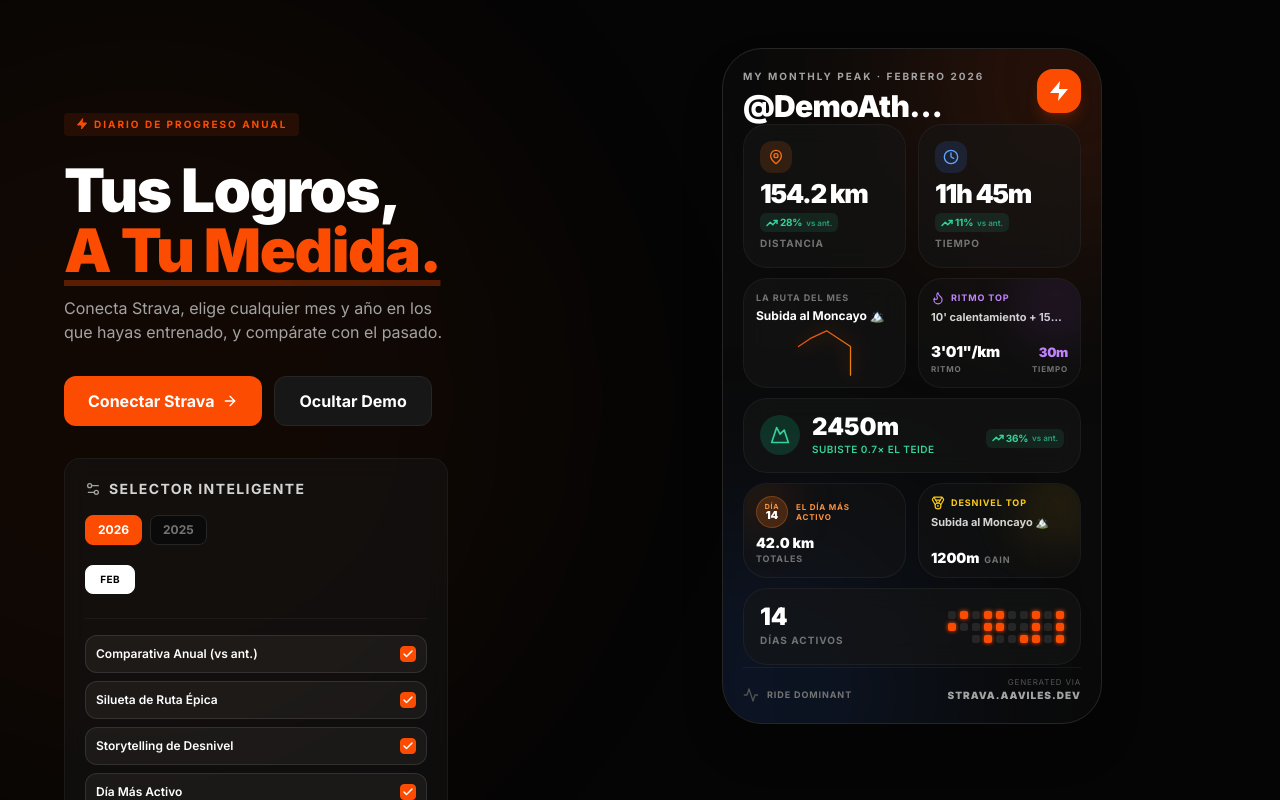
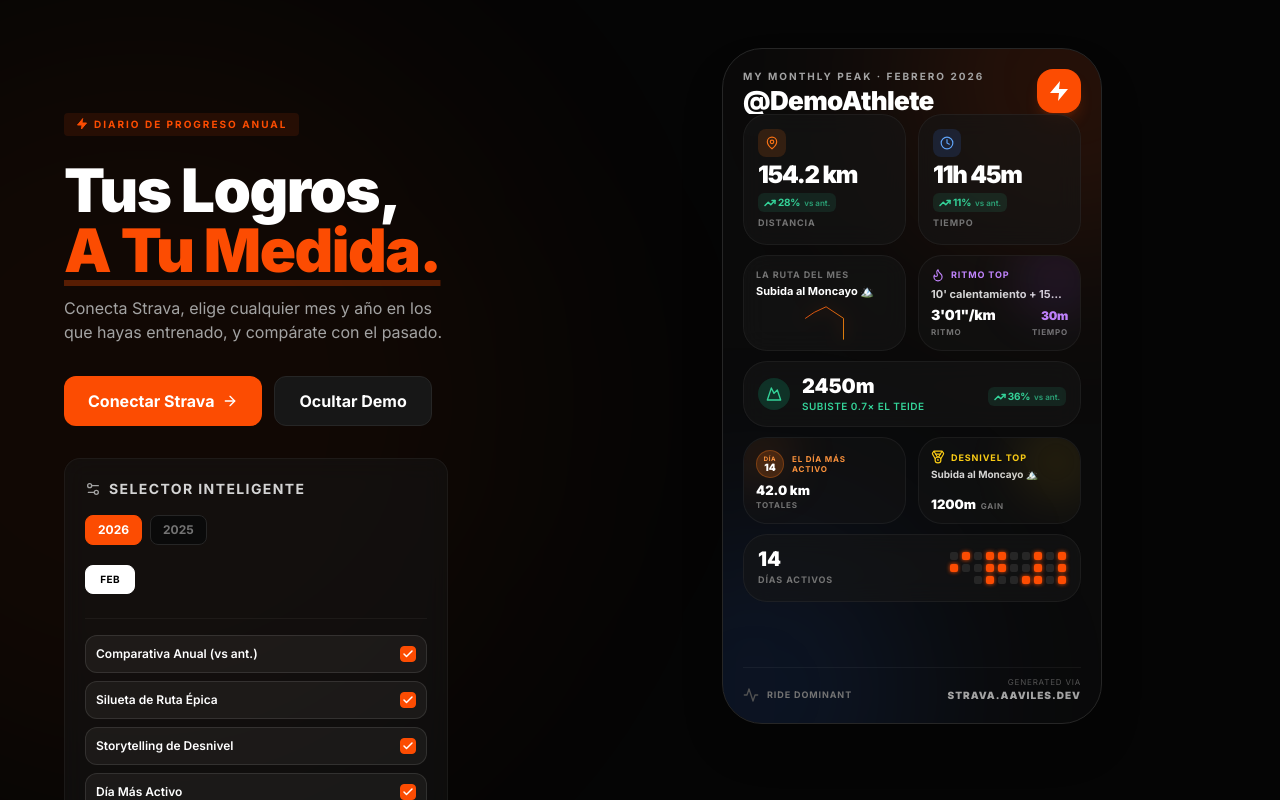
Before and after one commit to aaf925/My-Monthly-Peak, a Next.js app: page / in a window 1280 px wide. Both pictures are taken after a click on the button "Explorar Demo". Shown: the top 800 px of the page. Built offline with nearby package versions, Linux system fonts and the light colour scheme; no server answers.

Commit message:
🚀 Reduce sizes proportionally across all Bento Card widgets to ensure it never feels cramped

```diff
--- a/src/components/BentoCard.tsx
+++ b/src/components/BentoCard.tsx
@@ -110,7 +110,7 @@ const BentoCard: React.FC<BentoCardProps> = ({ stats, prevStats, userName, confi
                     <p className="text-neutral-400 text-[10px] font-bold tracking-[0.2em] uppercase">
                         My Monthly Peak · {stats.monthName} {stats.year}
                     </p>
-                    <p className="text-3xl font-black mt-1 tracking-tight truncate max-w-[200px]">
+                    <p className="text-[26px] leading-none font-black mt-1 tracking-tight truncate max-w-[200px]">
                         @{userName}
                     </p>
                 </div>
@@ -122,29 +122,29 @@ const BentoCard: React.FC<BentoCardProps> = ({ stats, prevStats, userName, confi
             <div className="relative z-10 flex-grow flex flex-col gap-[10px]">
                 {/* ROW 1: Distancia + Tiempo */}
                 <div className="grid grid-cols-2 gap-3 shrink-0">
-                    <motion.div variants={itemVars} className="bg-neutral-900/60 backdrop-blur-md border border-white/5 rounded-3xl p-4 flex flex-col justify-between min-h-[105px]">
-                        <div className="w-8 h-8 rounded-xl bg-orange-500/15 flex items-center justify-center">
-                            <MapPin className="w-4 h-4 text-orange-500" />
+                    <motion.div variants={itemVars} className="bg-neutral-900/60 backdrop-blur-md border border-white/5 rounded-3xl p-3.5 flex flex-col justify-between min-h-[96px]">
+                        <div className="w-7 h-7 rounded-lg bg-orange-500/15 flex items-center justify-center">
+                            <MapPin className="w-3.5 h-3.5 text-orange-500" />
                         </div>
                         <div>
-                            <p className="text-[26px] font-black tracking-tighter leading-none mt-2 whitespace-nowrap">
+                            <p className="text-[24px] font-black tracking-tighter leading-none mt-1.5 whitespace-nowrap">
                                 {formatDistance(stats.totalDistance)}
                             </p>
                             <ComparisonBadge current={stats.totalDistance} prev={prevStats?.totalDistance} show={config.showComparison} />
-                            <p className="text-[10px] text-neutral-500 font-bold uppercase tracking-widest mt-1">Distancia</p>
+                            <p className="text-[9px] text-neutral-500 font-bold uppercase tracking-widest mt-1">Distancia</p>
                         </div>
                     </motion.div>
 
-                    <motion.div variants={itemVars} className="bg-neutral-900/60 backdrop-blur-md border border-white/5 rounded-3xl p-4 flex flex-col justify-between min-h-[105px]">
-                        <div className="w-8 h-8 rounded-xl bg-blue-500/15 flex items-center justify-center">
-                            <Clock className="w-4 h-4 text-blue-400" />
+                    <motion.div variants={itemVars} className="bg-neutral-900/60 backdrop-blur-md border border-white/5 rounded-3xl p-3.5 flex flex-col justify-between min-h-[96px]">
+                        <div className="w-7 h-7 rounded-lg bg-blue-500/15 flex items-center justify-center">
+                            <Clock className="w-3.5 h-3.5 text-blue-400" />
                         </div>
                         <div>
-                            <p className="text-[26px] font-black tracking-tighter leading-none mt-2 whitespace-nowrap">
+                            <p className="text-[24px] font-black tracking-tighter leading-none mt-1.5 whitespace-nowrap">
                                 {formatTime(stats.totalTime)}
                             </p>
                             <ComparisonBadge current={stats.totalTime} prev={prevStats?.totalTime} show={config.showComparison} />
-                            <p className="text-[10px] text-neutral-500 font-bold uppercase tracking-widest mt-1">Tiempo</p>
+                            <p className="text-[9px] text-neutral-500 font-bold uppercase tracking-widest mt-1">Tiempo</p>
                         </div>
                     </motion.div>
                 </div>
@@ -153,9 +153,9 @@ const BentoCard: React.FC<BentoCardProps> = ({ stats, prevStats, userName, confi
                 <motion.div variants={itemVars} className="flex gap-3 shrink-0">
                     {/* WIDGET: Mapa (Half Width) */}
                     {config.showMap && svgPath && (
-                        <div className="bg-neutral-900/60 backdrop-blur-md border border-white/5 rounded-3xl p-3 flex-1 flex flex-col relative overflow-hidden group min-h-[100px]">
+                        <div className="bg-neutral-900/60 backdrop-blur-md border border-white/5 rounded-3xl p-3 flex-1 flex flex-col relative overflow-hidden group min-h-[96px]">
                             <p className="text-[9px] text-neutral-500 font-bold uppercase tracking-widest mb-0.5 relative z-10 w-[80%]">La ruta del mes</p>
-                            <p className="text-[12px] font-bold truncate z-10 relative mb-4 pr-2">{stats.topActivity?.name}</p>
+                            <p className="text-[11px] font-bold truncate z-10 relative mb-4 pr-2">{stats.topActivity?.name}</p>
                             <div className="absolute inset-x-0 bottom-0 top-10 flex items-center justify-center p-2 opacity-90 mix-blend-screen drop-shadow-[0_0_8px_rgba(252,76,2,0.6)] object-contain">
                                 <svg viewBox="0 0 100 100" preserveAspectRatio="xMidYMid meet" className="w-full h-full object-contain">
                                     <path d={svgPath} fill="none" stroke="url(#gradientMap)" strokeWidth="2.5" strokeLinecap="round" strokeLinejoin="round" className="svg-draw-animation" />
@@ -172,7 +172,7 @@ const BentoCard: React.FC<BentoCardProps> = ({ stats, prevStats, userName, confi
 
                     {/* WIDGET: Ritmo Top (Half Width) */}
                     {config.showPeaks && stats.bestPaceActivity && (
-                        <div className="bg-neutral-900/40 border border-white/5 rounded-3xl p-3 flex-1 flex flex-col justify-between overflow-hidden relative min-h-[110px]">
+                        <div className="bg-neutral-900/40 border border-white/5 rounded-3xl p-3 flex-1 flex flex-col justify-between overflow-hidden relative min-h-[96px]">
                             <div className="absolute -right-4 -top-4 w-20 h-20 bg-purple-500/10 rounded-full blur-xl pointer-events-none" />
                             <div>
                                 <div className="flex items-center gap-1.5 mb-1.5 text-purple-400">
@@ -185,13 +185,13 @@ const BentoCard: React.FC<BentoCardProps> = ({ stats, prevStats, userName, confi
                             </div>
                             <div className="mt-1 flex items-end justify-between">
                                 <div>
-                                    <p className="text-[15px] font-black text-white leading-none tracking-tight">
+                                    <p className="text-[14px] font-black text-white leading-none tracking-tight">
                                         {formatPace(stats.bestPaceActivity.speed)}
                                     </p>
                                     <p className="text-[8px] font-bold text-neutral-500 uppercase tracking-widest mt-1">Ritmo</p>
                                 </div>
                                 <div className="text-right">
-                                    <p className="text-[13px] font-black leading-none tracking-tight text-purple-400">
+                                    <p className="text-[12px] font-black leading-none tracking-tight text-purple-400">
                                         {formatTime(stats.bestPaceActivity.duration)}
                                     </p>
                                     <p className="text-[8px] font-bold text-neutral-500 uppercase tracking-widest mt-1">Tiempo</p>
@@ -203,13 +203,13 @@ const BentoCard: React.FC<BentoCardProps> = ({ stats, prevStats, userName, confi
 
                 {/* ROW: Elevación full width */}
                 {config.showStory && stats.totalElevation > 0 && (
-                    <motion.div variants={itemVars} className="bg-neutral-900/60 backdrop-blur-md border border-white/5 rounded-3xl p-4 shrink-0 flex items-center justify-between z-20">
+                    <motion.div variants={itemVars} className="bg-neutral-900/60 backdrop-blur-md border border-white/5 rounded-3xl p-3.5 shrink-0 flex items-center justify-between z-20">
                         <div className="flex items-center gap-3">
-                            <div className="w-10 h-10 rounded-full bg-emerald-500/20 flex items-center justify-center shrink-0">
-                                <Mountain className="w-5 h-5 text-emerald-400" />
+                            <div className="w-8 h-8 rounded-full bg-emerald-500/20 flex items-center justify-center shrink-0">
+                                <Mountain className="w-4 h-4 text-emerald-400" />
                             </div>
                             <div>
-                                <p className="text-2xl font-black leading-none">{stats.totalElevation.toFixed(0)}m</p>
+                                <p className="text-xl font-black leading-none">{stats.totalElevation.toFixed(0)}m</p>
                                 <p className="text-[10px] text-emerald-400 font-semibold uppercase tracking-wider mt-1 leading-tight">
                                     {getElevationEquivalence(stats.totalElevation)}
                                 </p>
@@ -225,40 +225,40 @@ const BentoCard: React.FC<BentoCardProps> = ({ stats, prevStats, userName, confi
                 <motion.div variants={itemVars} className="flex gap-3 shrink-0">
                     {/* Día Más Activo (Adaptive width) */}
                     {config.showMostActiveDay && (
-                        <div className="bg-neutral-900/40 border border-white/5 rounded-3xl p-3 flex-1 flex flex-col justify-between relative overflow-hidden min-h-[85px] z-10">
+                        <div className="bg-neutral-900/40 border border-white/5 rounded-3xl p-3 flex-1 flex flex-col justify-between relative overflow-hidden min-h-[80px] z-10">
                             <div className="absolute -left-4 -top-4 w-16 h-16 bg-orange-500/10 rounded-full blur-xl pointer-events-none" />
-                            <div className="flex items-center gap-2 mb-2 relative z-10">
-                                <div className="w-8 h-8 rounded-full bg-orange-500/20 border border-orange-500/30 flex flex-col items-center justify-center shrink-0 leading-none">
-                                    <span className="text-[7px] font-bold text-orange-400 uppercase tracking-widest">Día</span>
-                                    <span className="text-[11px] font-black text-white shadow-sm">{stats.mostActiveDay ? stats.mostActiveDay.date.split(' ')[0] : '-'}</span>
+                            <div className="flex items-center gap-2 mb-1.5 relative z-10">
+                                <div className="w-7 h-7 rounded-full bg-orange-500/20 border border-orange-500/30 flex flex-col items-center justify-center shrink-0 leading-none">
+                                    <span className="text-[6px] font-bold text-orange-400 uppercase tracking-widest">Día</span>
+                                    <span className="text-[10px] font-black text-white shadow-sm">{stats.mostActiveDay ? stats.mostActiveDay.date.split(' ')[0] : '-'}</span>
                                 </div>
                                 <span className="text-[8px] uppercase font-bold tracking-widest text-orange-400 leading-tight">El Día Más<br />Activo</span>
                             </div>
                             <div className="relative z-10">
-                                <p className="text-sm font-black text-white leading-none">
+                                <p className="text-[13px] font-black text-white leading-none">
                                     {stats.mostActiveDay ? formatDistance(stats.mostActiveDay.distance) : '0 km'}
                                 </p>
-                                <p className="text-[9px] text-neutral-500 font-bold uppercase tracking-widest mt-0.5">totales</p>
+                                <p className="text-[8px] text-neutral-500 font-bold uppercase tracking-widest mt-0.5">totales</p>
                             </div>
                         </div>
                     )}
 
                     {/* Desnivel Top (Adaptive width) */}
                     {config.showPeaks && (
-                        <div className="bg-neutral-900/40 border border-white/5 rounded-3xl p-3 flex-1 flex flex-col justify-between relative overflow-hidden min-h-[85px] z-10">
+                        <div className="bg-neutral-900/40 border border-white/5 rounded-3xl p-3 flex-1 flex flex-col justify-between relative overflow-hidden min-h-[80px] z-10">
                             <div className="absolute -right-4 -top-4 w-20 h-20 bg-yellow-500/10 rounded-full blur-xl pointer-events-none" />
                             <div>
-                                <div className="flex items-center gap-1.5 mb-1.5 text-yellow-400">
+                                <div className="flex items-center gap-1.5 mb-1 text-yellow-400">
                                     <Medal className="w-3.5 h-3.5 shrink-0 drop-shadow-sm" />
                                     <span className="text-[9px] uppercase font-bold tracking-widest leading-none drop-shadow-sm">Desnivel Top</span>
                                 </div>
-                                <p className="text-[11px] font-bold text-neutral-300 leading-tight line-clamp-2 pr-1">
+                                <p className="text-[10px] font-bold text-neutral-300 leading-tight line-clamp-2 pr-1">
                                     {stats.topElevationActivity?.name ?? "N/A"}
                                 </p>
                             </div>
                             <div className="mt-1">
-                                <p className="text-sm font-black text-white leading-none">
-                                    {stats.topElevationActivity ? `${stats.topElevationActivity.elevation.toFixed(0)}m` : "0m"} <span className="text-[9px] text-neutral-500 font-bold uppercase tracking-widest ml-0.5">gain</span>
+                                <p className="text-[13px] font-black text-white leading-none">
+                                    {stats.topElevationActivity ? `${stats.topElevationActivity.elevation.toFixed(0)}m` : "0m"} <span className="text-[8px] text-neutral-500 font-bold uppercase tracking-widest ml-0.5">gain</span>
                                 </p>
                             </div>
                         </div>
@@ -267,10 +267,10 @@ const BentoCard: React.FC<BentoCardProps> = ({ stats, prevStats, userName, confi
 
                 {/* WIDGET: Calendario */}
                 {config.showCalendar && (
-                    <motion.div variants={itemVars} className="bg-neutral-900/60 backdrop-blur-md border border-white/5 rounded-3xl p-4 shrink-0 flex items-center justify-between">
+                    <motion.div variants={itemVars} className="bg-neutral-900/60 backdrop-blur-md border border-white/5 rounded-3xl p-3.5 shrink-0 flex items-center justify-between">
                         <div>
-                            <p className="text-2xl font-black leading-none">{stats.activeDaysCount}</p>
-                            <p className="text-[10px] text-neutral-500 font-bold uppercase tracking-widest mt-1">Días activos</p>
+                            <p className="text-xl font-black leading-none">{stats.activeDaysCount}</p>
+                            <p className="text-[9px] text-neutral-500 font-bold uppercase tracking-widest mt-1">Días activos</p>
                         </div>
                         <div className="flex flex-col items-end gap-1">
                             <div className="flex flex-wrap gap-1 w-[120px] justify-end">
```
